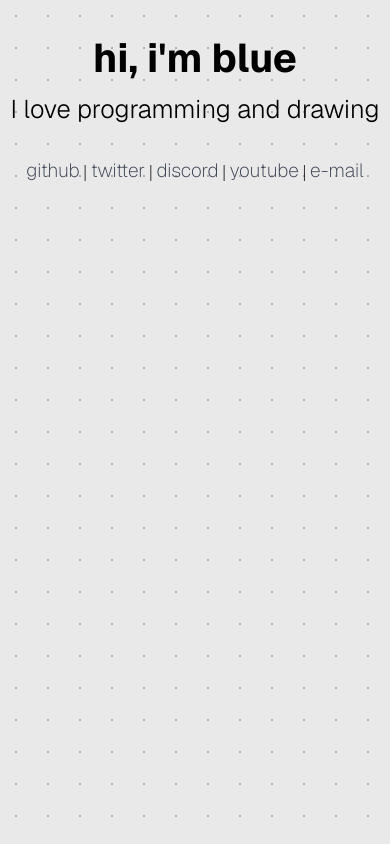
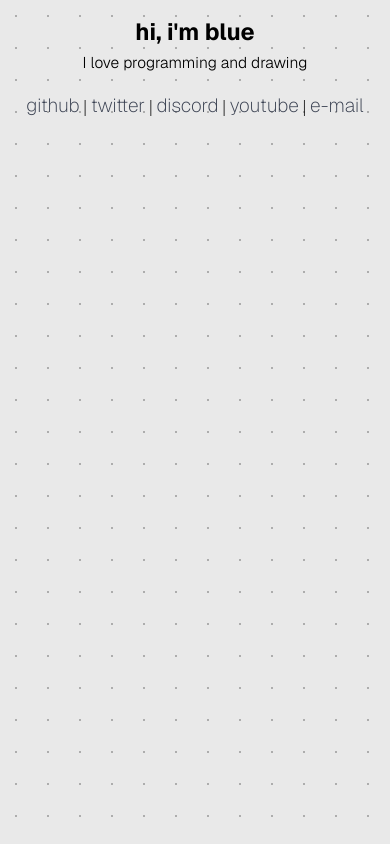
Before and after one commit to blueeee00/about-me, a plain HTML site: page index.html in a window 390 px wide. Drawn offline with nearby package versions, Linux system fonts and the light colour scheme.

Commit message:
Update styles.css

```diff
--- a/styles.css
+++ b/styles.css
@@ -6,7 +6,7 @@
 
 #container {
     width: 100%;
-    height: 100vh;
+    min-height: 100dvh;
 
     background-color: #e9e9e9;
 
@@ -16,13 +16,13 @@
     animation: scroll-background 1s linear infinite;
 
     text-align: center;
-    padding-top: 32px;
+    padding-top: clamp(16px, 5vw, 48px);
 }
 
 #title {
     font-family: "Geist", sans-serif;
     font-weight: 700;
-    font-size: 2.5rem;
+    font-size: clamp(1.8rem, 5vw, 2.5rem);
 
     z-index: 1;
 }
@@ -30,13 +30,13 @@
 #description {
     font-family: "Geist", sans-serif;
     font-weight: 300;
-    font-size: 1.6rem;
+    font-size: clamp(1rem, 3vw, 1.6rem);
 
-    margin-top: 8px;
+    margin-top: clamp(4px, 1.5vw, 12px);
 }
 
 #socials {
-    margin-top: 32px;
+    margin-top: clamp(16px, 5vw, 48px);
 }
 
 a {
@@ -54,6 +54,18 @@ a:hover {
   opacity: 0.6;
 }
 
+@media (max-width: 480px) {
+    #container {
+        padding-top: clamp(12px, 4vw, 24px);
+    }
+    #title {
+        font-size: clamp(1.4rem, 6vw, 1.8rem);
+    }
+    #description {
+        font-size: clamp(0.9rem, 4vw, 1rem);
+    }
+}
+
 @keyframes scroll-background {
     from {
         background-position: 0 0;
```
